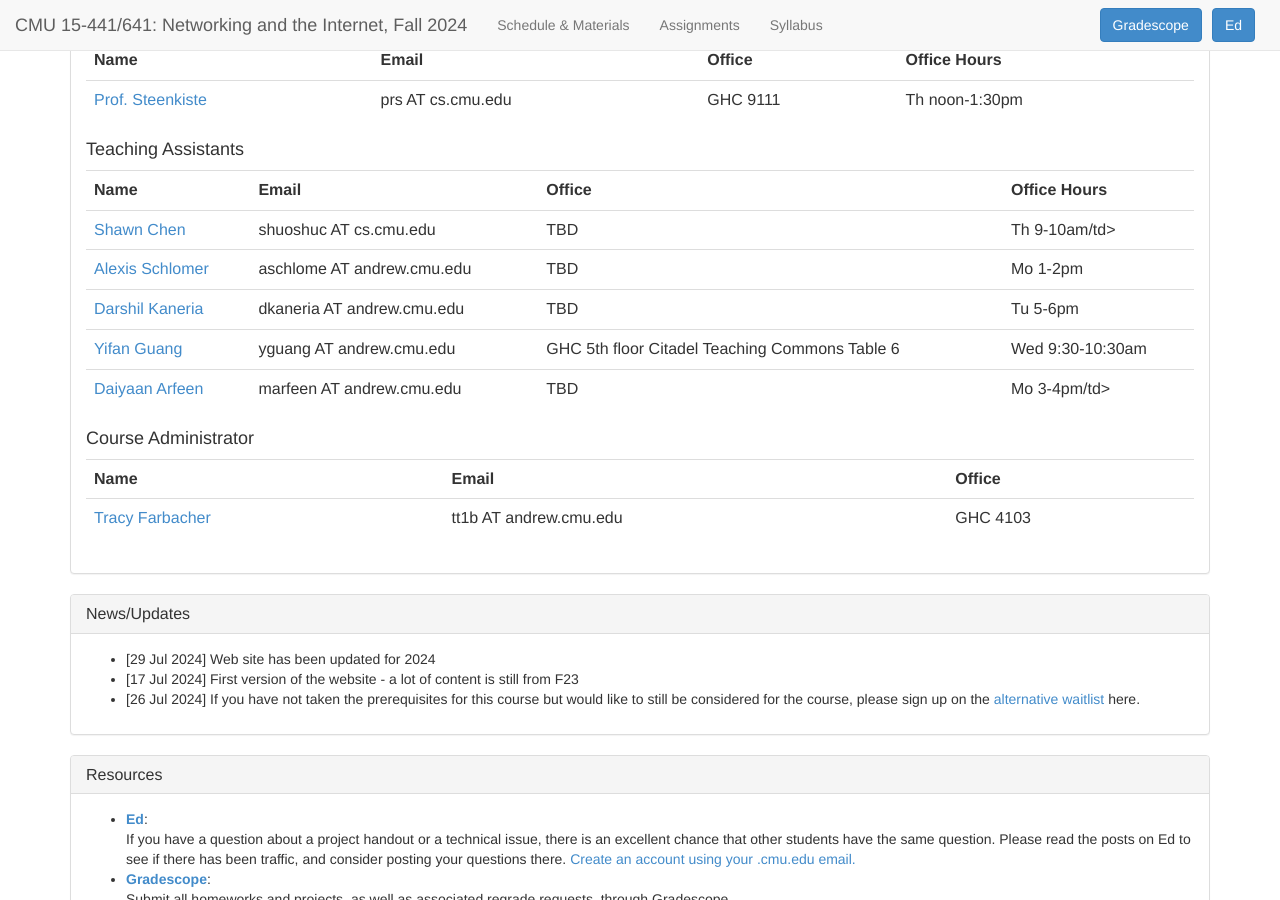
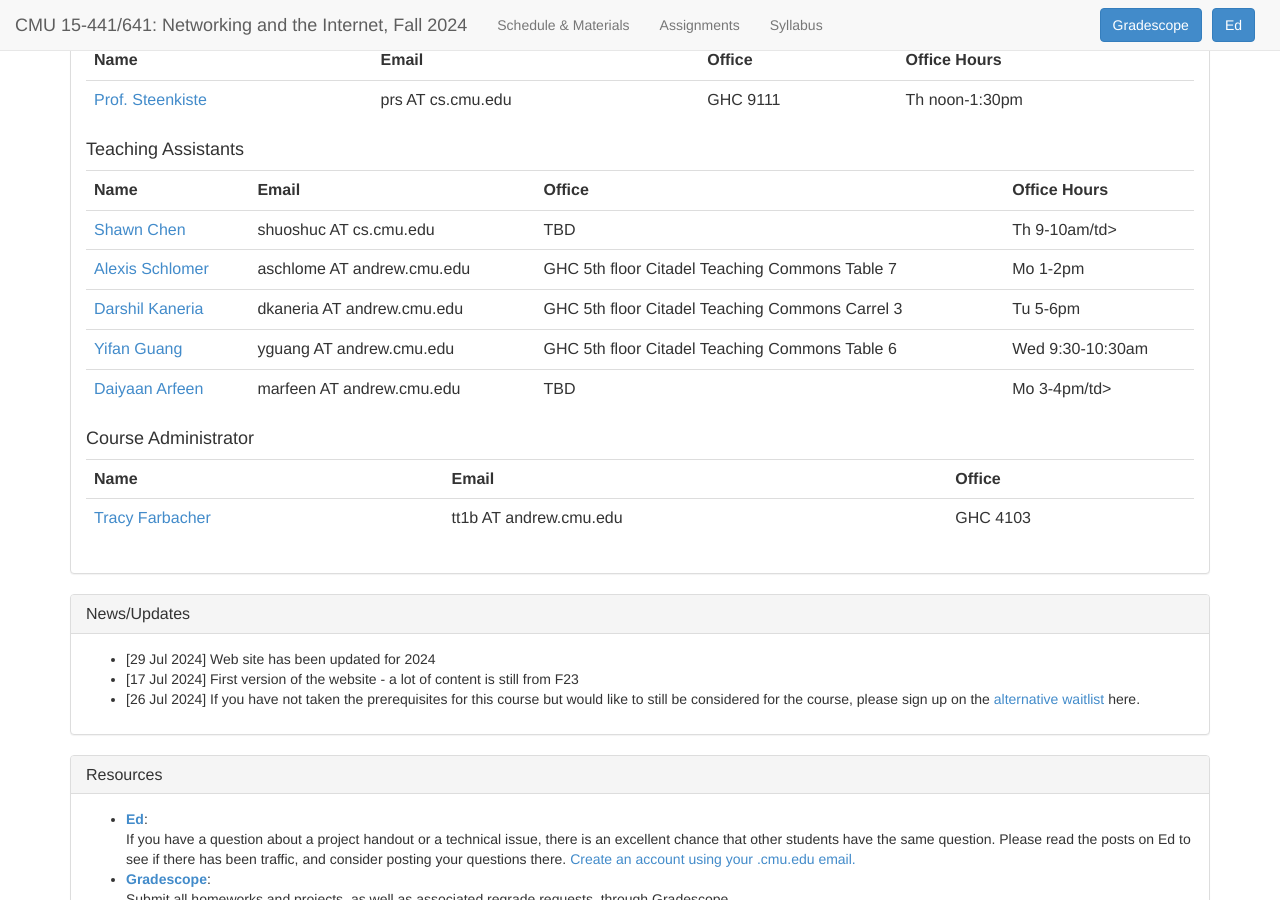
Before and after one commit to psteenkiste/psteenkiste.github.io, a Jekyll site: the page built from nets-fa24/index.html, in a window 1280 px wide and 900 px high, scrolled down 695 px. Built offline with Jekyll 4.4.1, drawn with Linux system fonts in a browser that asks for light colours.

```diff
--- a/nets-fa24/index.html
+++ b/nets-fa24/index.html
@@ -151,14 +151,14 @@
       <tr>
         <td><a href="https://schlomer.xyz">Alexis Schlomer</a></td>
         <td><span class="email">aschlome AT andrew.cmu.edu</span></td>
-        <td>TBD</td>
+        <td>GHC 5th floor Citadel Teaching Commons Table 7</td>
         <td>Mo 1-2pm</td>
       </tr>
 
       <tr>
         <td><a href="https://github.com/darshil-kaneria">Darshil Kaneria</a></td>
         <td><span class="email">dkaneria AT andrew.cmu.edu</span></td>
-        <td>TBD</td>
+        <td>GHC 5th floor Citadel Teaching Commons Carrel 3</td>
         <td>Tu 5-6pm</td>
       </tr>
 
```
